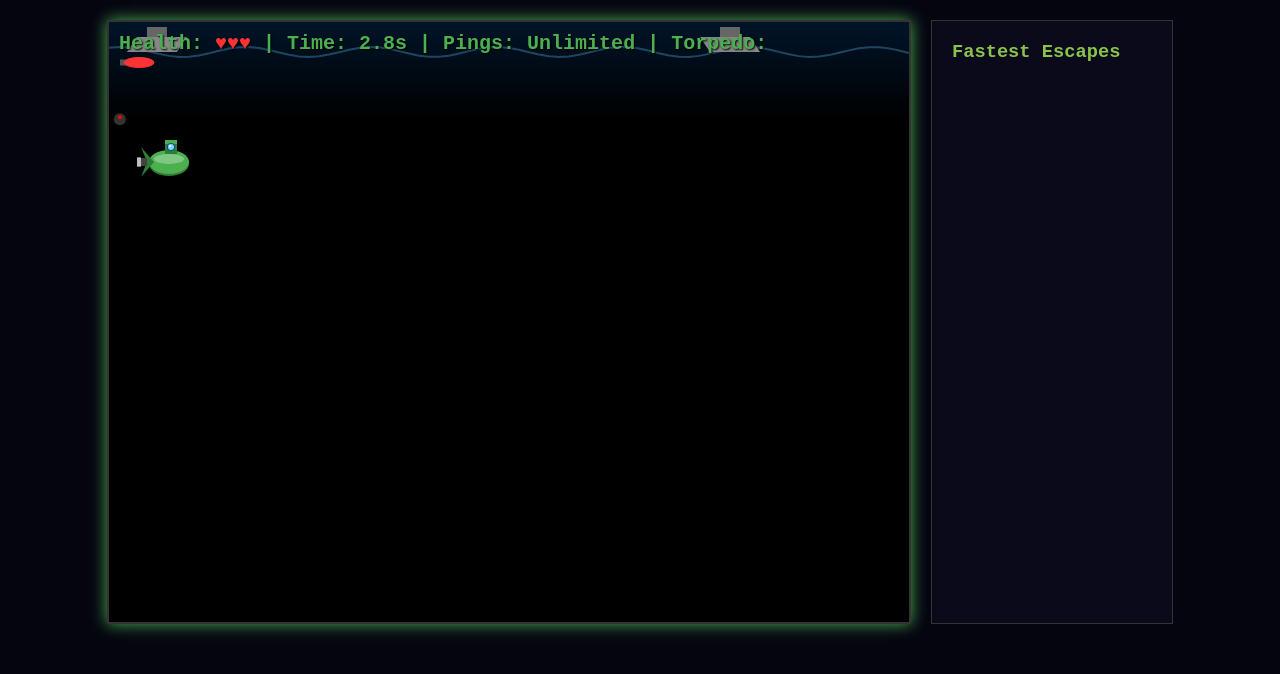
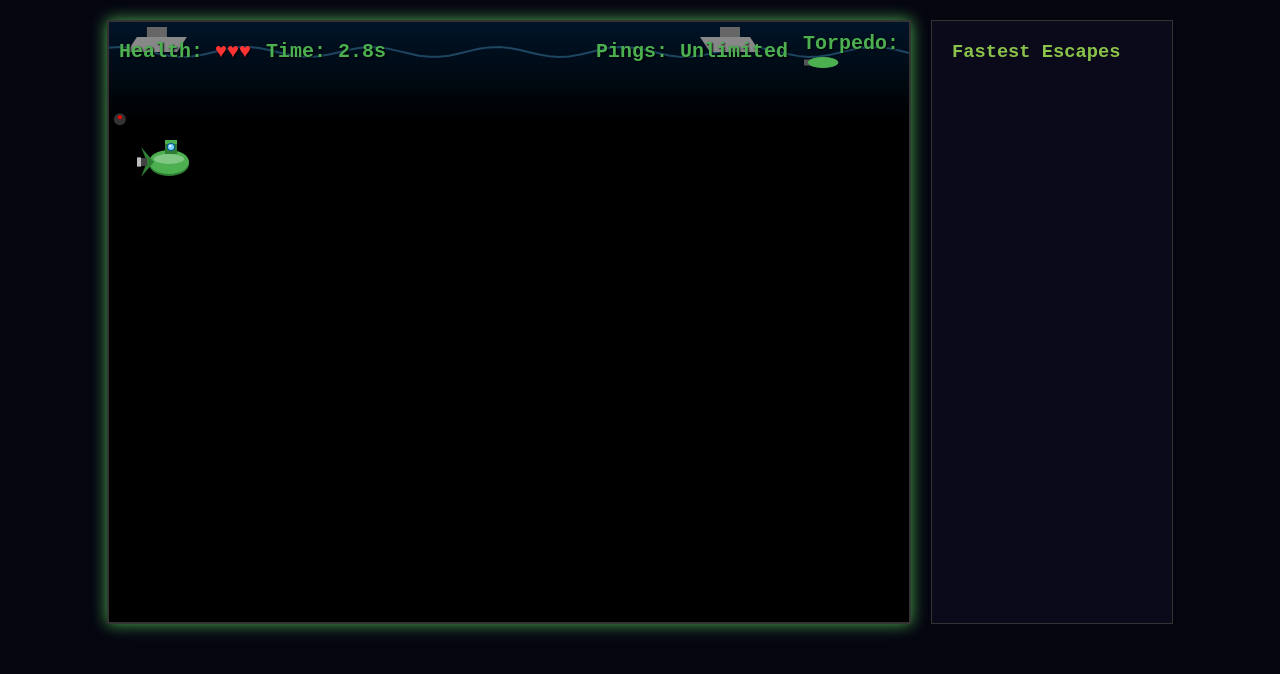
Before and after one commit to spoutin/pi-game, a website: page public/index.html in a window 1280 px wide. Both pictures are taken after a click on the button "Start Game". Drawn offline with Linux system fonts and the light colour scheme; no server answers.

Commit message:
fix: update HUD layout to prevent wrapping and update torpedo UI colors

```diff
--- a/public/game.js
+++ b/public/game.js
@@ -764,7 +764,7 @@ function drawTorpedoUI() {
     torpedoUICtx.clearRect(0, 0, torpedoUICanvas.width, torpedoUICanvas.height);
 
     // Draw outline
-    torpedoUICtx.strokeStyle = '#ff3333';
+    torpedoUICtx.strokeStyle = torpedoTimer <= 0 ? '#4CAF50' : '#ff3333';
     torpedoUICtx.lineWidth = 1;
     torpedoUICtx.beginPath();
     torpedoUICtx.ellipse(20, 7.5, 15, 5, 0, 0, Math.PI * 2);
@@ -774,13 +774,13 @@ function drawTorpedoUI() {
 
     // Draw fill based on reload progress
     if (torpedoTimer <= 0) {
-        torpedoUICtx.fillStyle = '#ff3333';
+        torpedoUICtx.fillStyle = '#4CAF50';
         torpedoUICtx.beginPath();
         torpedoUICtx.ellipse(20, 7.5, 15, 5, 0, 0, Math.PI * 2);
         torpedoUICtx.fill();
     } else {
         let progress = 1.0 - (torpedoTimer / torpedoReloadTime);
-        torpedoUICtx.fillStyle = 'rgba(255, 51, 51, 0.5)';
+        torpedoUICtx.fillStyle = '#ff3333';
 
         torpedoUICtx.save();
         torpedoUICtx.beginPath();
--- a/public/index.html
+++ b/public/index.html
@@ -37,10 +37,14 @@
             </div>
 
             <div id="hud">
-                Health: <span id="healthCount">♥♥♥</span> |
-                Time: <span id="currentTime">0.0</span>s |
-                Pings: <span id="pingCount">Unlimited</span> |
-                Torpedo: <canvas id="torpedoUICanvas" width="40" height="15" style="vertical-align: middle;"></canvas>
+                <div id="hud-left">
+                    <span>Health: <span id="healthCount">♥♥♥</span></span>
+                    <span>Time: <span id="currentTime">0.0</span>s</span>
+                </div>
+                <div id="hud-right">
+                    <span>Pings: <span id="pingCount">Unlimited</span></span>
+                    <span>Torpedo: <canvas id="torpedoUICanvas" width="40" height="15" style="vertical-align: middle;"></canvas></span>
+                </div>
             </div>
         </div>
 
--- a/public/style.css
+++ b/public/style.css
@@ -82,10 +82,18 @@ canvas {
     position: absolute;
     top: 10px;
     left: 10px;
+    right: 10px;
     font-size: 20px;
     font-weight: bold;
     pointer-events: none;
     text-shadow: 1px 1px 2px #000;
+    display: flex;
+    justify-content: space-between;
+}
+#hud-left, #hud-right {
+    display: flex;
+    align-items: center;
+    gap: 15px;
 }
 .hidden { display: none !important; }
 .score-board {
```
